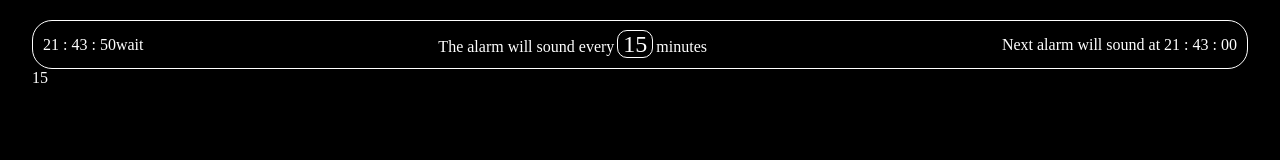
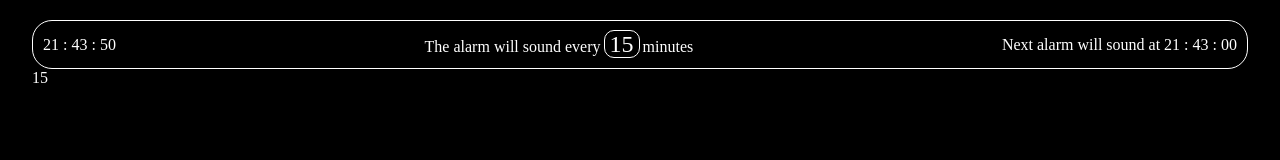
Before and after one commit to danifromecuador/plannywise_draft_5, a React (Vite) app: page / in a window 1280 px wide. Shown: the top 160 px of the page. Built offline with nearby package versions, Linux system fonts and the light colour scheme.

Commit message:
Play a sound every amount of minutes defined by the user

```diff
--- a/src/alarm/Alarm.jsx
+++ b/src/alarm/Alarm.jsx
@@ -1,6 +1,7 @@
 // src/alarm/Alarm.jsx
 import { useState, useEffect } from 'react'
 import { ztore } from '../zustand/ztore'
+import alarmSound from '../../public/alarm.wav'
 import './Alarm.css'
 
 // time       is a variable type object from the store that shows the current local time
@@ -32,8 +33,13 @@ export const Alarm = () => {
       });
     };
 
-    const alarmWillSoundEach = () => {
-      time.s % alarmInterval === 0 ? setAlarmStatusMessage("playing") : setAlarmStatusMessage("wait");
+    const playAlarm = () => {
+      const audio = new Audio(alarmSound)
+      if (time.s % alarmInterval === 0) {
+        audio.play()
+        setAlarmStatusMessage("playing")
+      }
+      else setAlarmStatusMessage("wait")
     };
 
     // TODO check if it is working with 60 minutes
@@ -46,7 +52,7 @@ export const Alarm = () => {
     };
 
     formatTime();
-    alarmWillSoundEach();
+    playAlarm();
     nextAlarmWillSoundAt();
   }, [time, alarmInterval]);
 
@@ -65,7 +71,6 @@ export const Alarm = () => {
     <div className="alarm">
       <div className="alarm-h-m-s">
         <span>{timeFormatted.h} : {timeFormatted.m} : {timeFormatted.s}</span>
-        <span>{alarmStatusMessage}</span>
       </div>
       <div className="alarm-setted-interval-indicator">
         <span>The alarm will sound </span>
@@ -79,8 +84,15 @@ export const Alarm = () => {
         </span>
       </div>
       <div className="alarm-next-time-indicator">
-        <span>Next alarm will sound at </span>
-        <span>{timeFormatted.h} : {timeFormatted.m} : {nextAlarmMessage}</span>
+        {
+          alarmStatusMessage === "wait" ?
+            <>
+              <span>Next alarm will sound at </span>
+              <span>{timeFormatted.h} : {timeFormatted.m} : {nextAlarmMessage}</span>
+            </>
+            :
+            <div>Alarm is playing right now</div>
+        }
       </div>
     </div >
   );
```
Also changed, not shown: 1 other file (tests, documents, lock files or other folders).
